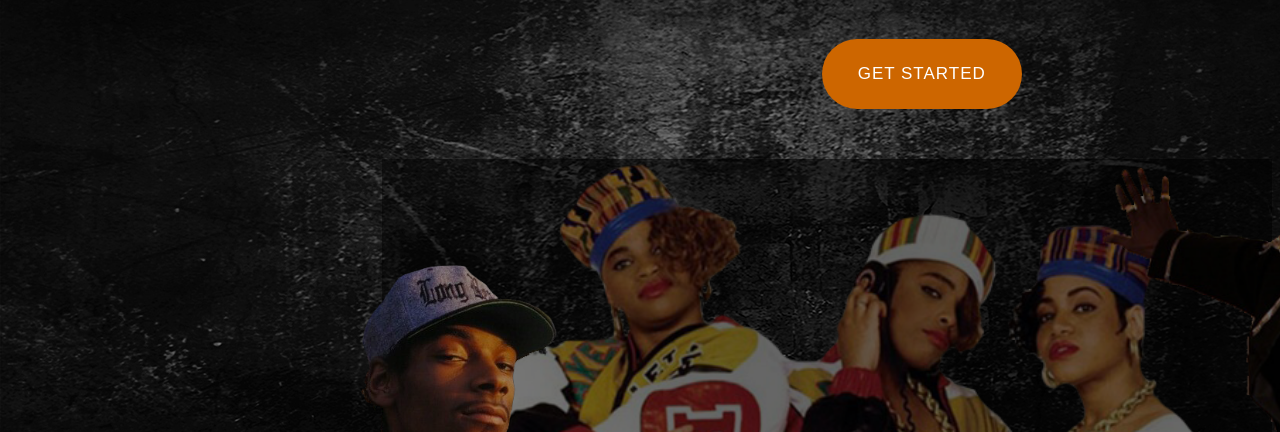
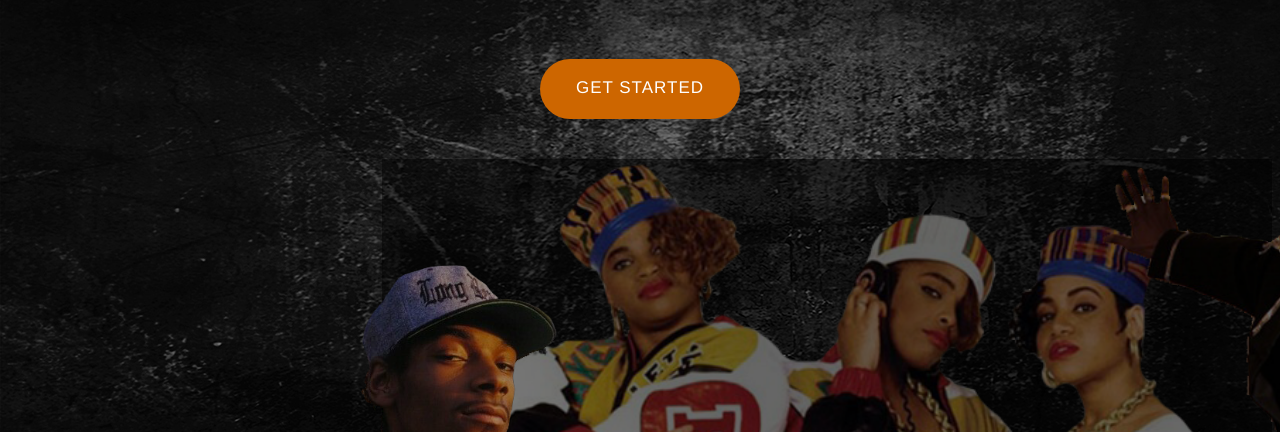
Before and after one commit to vcollier/Collier_V_Cunha_R_MusicMixer, a plain HTML site: page index.html in a window 1280 px wide. Shown: the part 131-563 px from the top of the page. Drawn offline with Linux system fonts and the light colour scheme; a web font is replaced by a local one.

Commit message:
more design

```diff
--- a/css/main.css
+++ b/css/main.css
@@ -49,30 +49,28 @@ h2, h3
 	margin: 0 auto;
 }
 
-#container button
+#container a
 {
+	display: block;
 	background-color: #CD6600;
-	height: 70px;
 	width: 200px;
-	margin-top: 50px;
-	margin-left: 300px;
+	height: 40px;
+	margin: 0 auto;
+	margin-top: -650px;
+	padding-top: 20px;
 	border-radius: 40px;
 	border: none;
 	color: #fff;
 	font-size: 17px;
 	letter-spacing: 1px;
+	text-align: center;
+	text-decoration: none;
 	transition: all .5s ease;
+	font-family: Helvetica, Arial, sans-serif;
 }
 
-#container button a
-{
-	color: #fff;
-	font-size: 17px;
-	letter-spacing: 1px;
-	text-decoration: none;
-}
 
-#container button:hover
+#container a:hover
 {
 	background-color: #474747;
 	animation: 1.0s ease;
@@ -91,6 +89,7 @@ h2, h3
 {
 	display: flex;
 	flex-direction: row;
+	margin: 0 auto;
 }
 
 #hiphop
@@ -129,10 +128,10 @@ h2, h3
 
 #dropArea
 {
+	display: block;
 	height: 500px;
 	width: 1000px;
-	margin-left: 200px;
-	margin-top: 50px;
+	margin: 0 auto;
 	background-color: #c5c5c5;
 	border: 5px solid #5c5c5c;
 
--- a/index.html
+++ b/index.html
@@ -23,8 +23,9 @@
 			</div>
 
 			<h2 id="creativity">Creativity awaits you.</h2>
-			<button><a href="mixer.html">GET STARTED</a></button>
 		</div>
+
+		<a href="mixer.html">GET STARTED</a>
 	</div>
 
 
```
